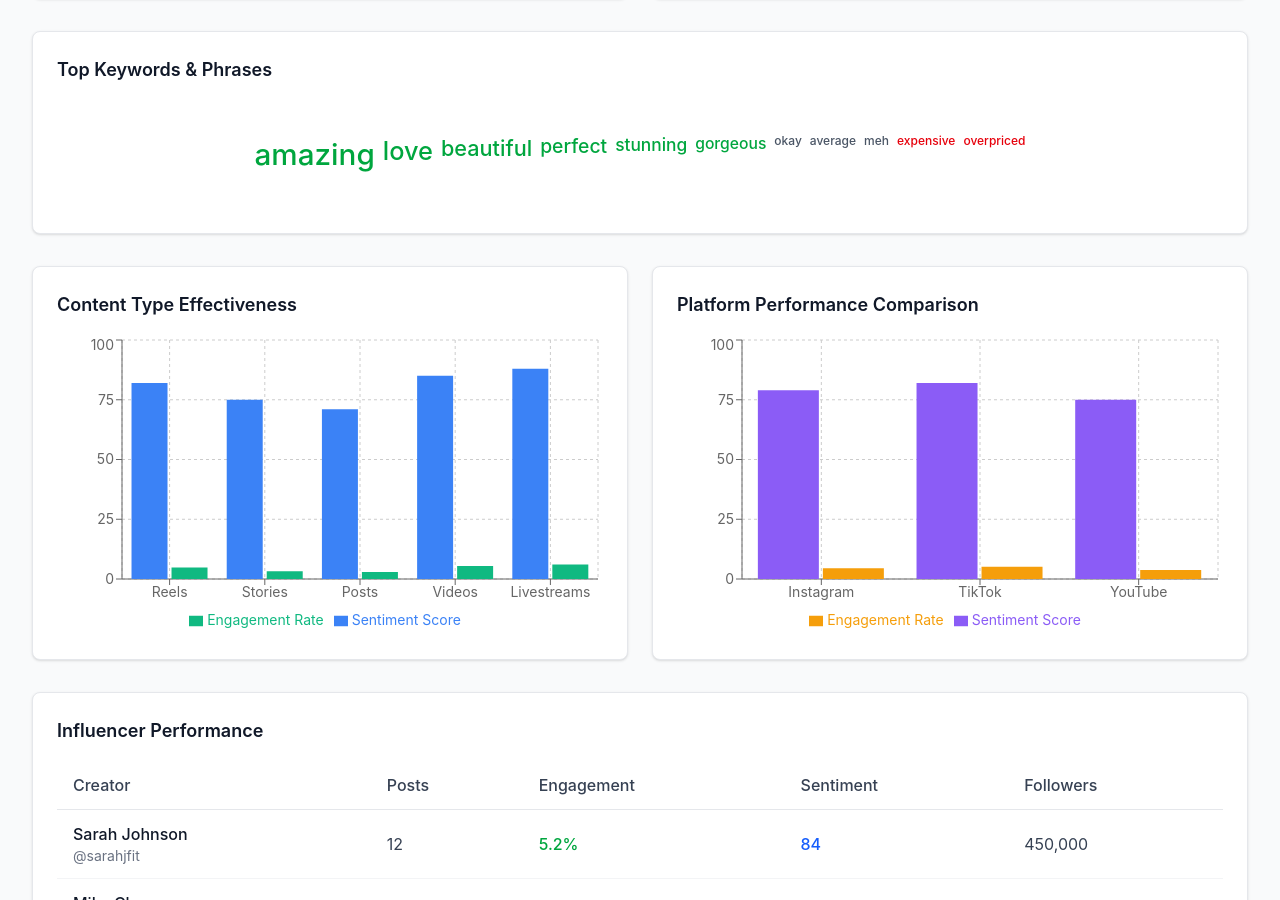
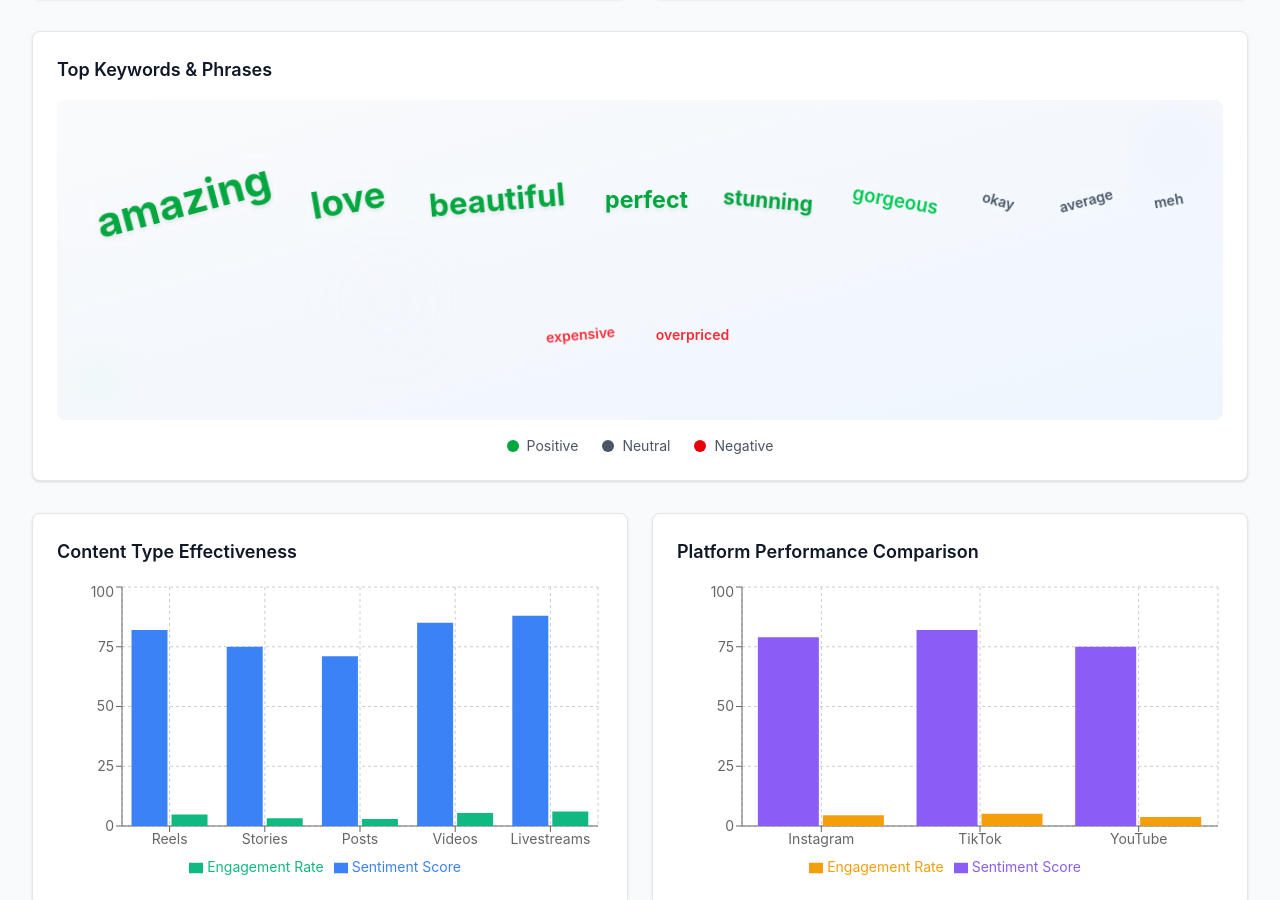
Before and after one commit to SoftwareSushi/sentrac-demo, a React (Vite) app: page /campaign/1 in a window 1280 px wide. Shown: the part 850-1750 px from the top of the page. Built offline with nearby package versions, Linux system fonts and the light colour scheme.

Commit message:
feat: enhance WordCloud component

```diff
--- a/src/components/CampaignReport.jsx
+++ b/src/components/CampaignReport.jsx
@@ -309,31 +309,98 @@ const HashtagAnalysis = ({ hashtags }) => {
 };
 
 const WordCloud = ({ words }) => {
+	// Sort words by value to create better visual hierarchy
+	const sortedWords = [...words].sort((a, b) => b.value - a.value);
+
 	return (
 		<div className="bg-white rounded-lg shadow-sm border border-gray-200 p-6">
 			<h3 className="text-lg font-semibold text-gray-900 mb-4">
 				Top Keywords & Phrases
 			</h3>
-			<div className="flex flex-wrap gap-2 justify-center py-8">
-				{words.map((word, index) => {
-					const fontSize = Math.max(12, Math.min(32, word.value / 3));
-					const color =
-						word.sentiment === 'positive'
-							? 'text-green-600'
-							: word.sentiment === 'negative'
-							? 'text-red-600'
-							: 'text-gray-600';
+			<div className="relative min-h-80 flex flex-wrap items-center justify-center gap-3 py-8 px-4 bg-gradient-to-br from-gray-50 to-blue-50 rounded-lg">
+				{sortedWords.map((word, index) => {
+					// More dynamic font sizing based on value and position
+					const baseFontSize = Math.max(
+						14,
+						Math.min(48, word.value / 2.5)
+					);
+					const fontSize = index < 3 ? baseFontSize * 1.2 : baseFontSize; // Emphasize top 3 words
+
+					// Enhanced color system with more variety
+					const getColor = (sentiment) => {
+						if (sentiment === 'positive') {
+							return index < 5 ? 'text-green-600' : 'text-green-500';
+						} else if (sentiment === 'negative') {
+							return index < 5 ? 'text-red-600' : 'text-red-500';
+						} else {
+							return index < 5 ? 'text-gray-700' : 'text-gray-600';
+						}
+					};
+
+					// Dynamic positioning and styling
+					const isImportant = index < 5;
+					const rotation = ((index % 7) - 3) * 5; // Slight rotation for organic feel
 
 					return (
 						<span
 							key={index}
-							className={`${color} font-medium hover:opacity-70 transition-opacity`}
-							style={{ fontSize: `${fontSize}px` }}
+							className={`
+								${getColor(word.sentiment)}
+								${isImportant ? 'font-bold' : 'font-semibold'}
+								hover:scale-110 hover:shadow-lg
+								transition-all duration-300 ease-out
+								cursor-pointer
+								inline-block
+								px-2 py-1
+								rounded-md
+								hover:bg-white/60
+								backdrop-blur-sm
+								${index === 0 ? 'animate-pulse' : ''}
+							`}
+							style={{
+								fontSize: `${fontSize}px`,
+								transform: `rotate(${rotation}deg)`,
+								lineHeight: '1.2',
+								margin: `${Math.random() * 8 + 4}px ${
+									Math.random() * 6 + 3
+								}px`,
+								textShadow: isImportant
+									? '0 2px 4px rgba(0,0,0,0.1)'
+									: 'none',
+							}}
+							title={`${word.text} - ${word.value} mentions (${word.sentiment})`}
 						>
 							{word.text}
 						</span>
 					);
 				})}
+
+				{/* Decorative elements for better visual appeal */}
+				<div className="absolute top-4 right-4 opacity-10">
+					<div className="w-16 h-16 bg-blue-200 rounded-full blur-xl"></div>
+				</div>
+				<div className="absolute bottom-4 left-4 opacity-10">
+					<div className="w-12 h-12 bg-green-200 rounded-full blur-lg"></div>
+				</div>
+				<div className="absolute top-1/2 left-1/4 opacity-5">
+					<div className="w-20 h-20 bg-purple-200 rounded-full blur-2xl"></div>
+				</div>
+			</div>
+
+			{/* Legend */}
+			<div className="flex justify-center items-center space-x-6 mt-4 text-sm">
+				<div className="flex items-center space-x-2">
+					<div className="w-3 h-3 bg-green-600 rounded-full"></div>
+					<span className="text-gray-600">Positive</span>
+				</div>
+				<div className="flex items-center space-x-2">
+					<div className="w-3 h-3 bg-gray-600 rounded-full"></div>
+					<span className="text-gray-600">Neutral</span>
+				</div>
+				<div className="flex items-center space-x-2">
+					<div className="w-3 h-3 bg-red-600 rounded-full"></div>
+					<span className="text-gray-600">Negative</span>
+				</div>
 			</div>
 		</div>
 	);
```
